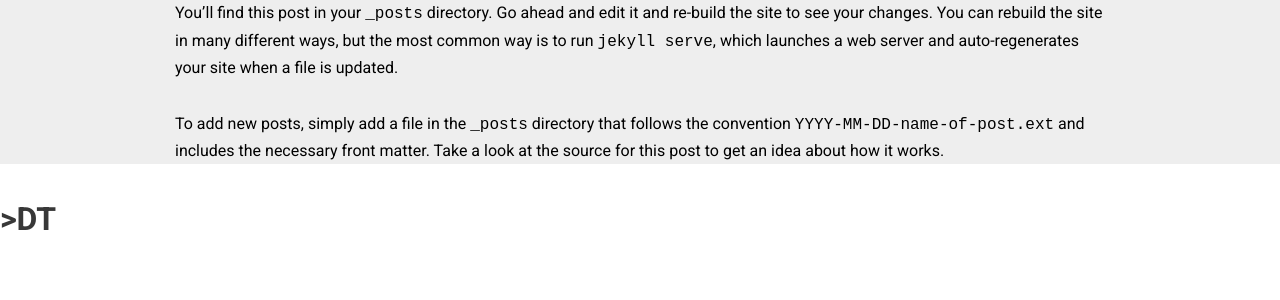
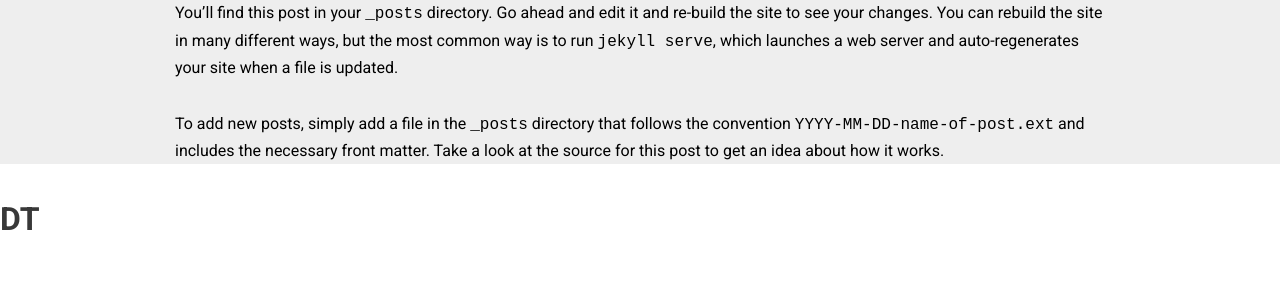
Before and after one commit to ginpro/ginpro.github.io, a Jekyll site: the page built from _posts/2015-10-03-welcome-to-jekyll.markdown, in a window 1280 px wide. Shown: the top 300 px of the page. Built offline with Jekyll 4.4.1, drawn with Linux system fonts in a browser that asks for light colours.

Commit message:
fixxed footer

```diff
--- a/_includes/footer-post.html
+++ b/_includes/footer-post.html
@@ -1,8 +1,7 @@
 <footer class="footer-post">
-  <h1 class="logo pull-left"><a href="#">>DT</a</h1>
+  <h1 class="logo pull-left"><a href="#">DT</a></h1>
 
   <div class="pull-right">
     <h3>{{post.title}}</h3>
   </div>
-
 </footer>
```
